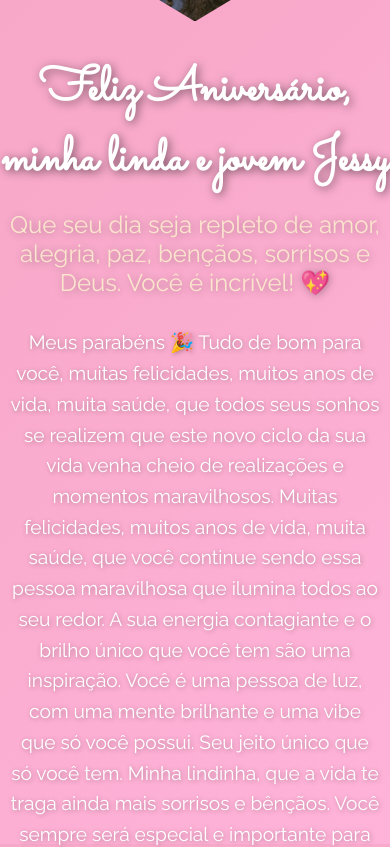
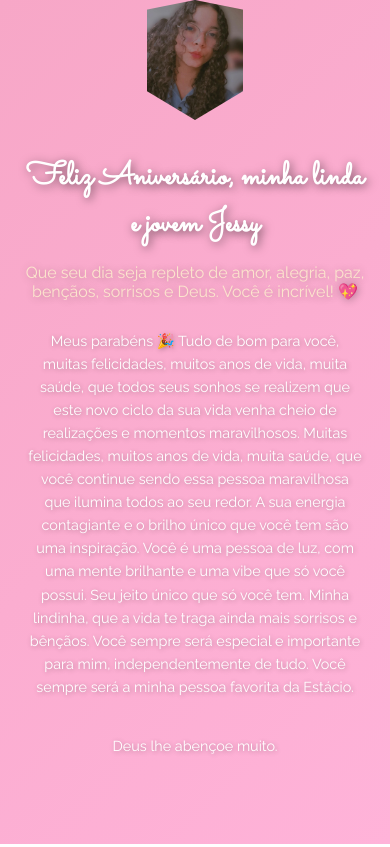
Before and after one commit to mrkevyn/happy-birthday-Jessy, a plain HTML site: page index.html in a window 390 px wide. Shown: the top 847 px of the page. Drawn offline with Linux system fonts and the light colour scheme.

Commit message:
Update styles.css

```diff
--- a/styles.css
+++ b/styles.css
@@ -166,3 +166,59 @@
   color: #ffb3c1; /* Cor mais suave ao passar o mouse */
   text-shadow: 1px 1px 10px rgba(255, 255, 255, 0.5); /* Brilho suave ao passar o mouse */
 }
+
+/* Para telas pequenas, como smartphones */
+@media screen and (max-width: 768px) {
+  body {
+      flex-direction: column;
+      justify-content: flex-start;
+      align-items: center;
+  }
+
+  .container {
+      width: 90%;
+      max-width: 100%;
+  }
+
+  /* Ajustando a largura do coração */
+  .coracao-imagem {
+      width: 150px;
+      height: 150px;
+  }
+
+  /* Ajustando o tamanho da mensagem principal */
+  .mensagem {
+      font-size: 2.5em; /* Menor tamanho de fonte */
+  }
+
+  /* Ajustando o tamanho da submensagem */
+  .submensagem {
+      font-size: 1.2em;
+  }
+
+  /* Ajustando a mensagem adicional */
+  .mensagem-adicional {
+      font-size: 1em; /* Reduzindo o tamanho */
+      padding: 8px;
+  }
+}
+
+/* Para telas muito pequenas, como celulares em modo retrato */
+@media screen and (max-width: 480px) {
+  .coracao-imagem {
+      width: 120px;
+      height: 120px;
+  }
+
+  .mensagem {
+      font-size: 2em; /* Menor ainda em telas muito pequenas */
+  }
+
+  .submensagem {
+      font-size: 1em;
+  }
+
+  .mensagem-adicional {
+      font-size: 0.9em; /* Ajustando para telas pequenas */
+  }
+}
```
